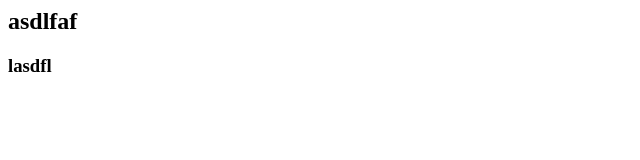
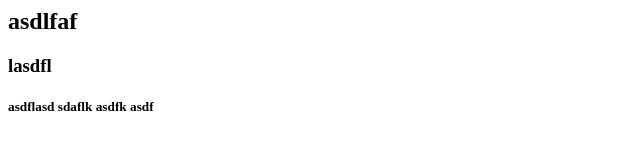
Before and after one commit to truongxuan6G/test, a plain HTML site: page index.html in a window 1280 px wide. Shown: the whole page, without its empty margins (0-640 px from the left). Drawn offline with Linux system fonts and the light colour scheme.

Commit message:
alter index.html

```diff
--- a/index.html
+++ b/index.html
@@ -1,2 +1,3 @@
 <h2> asdlfaf</h2>
 <h3>lasdfl </h3>
+<h5> asdflasd sdaflk asdfk asdf</h5>
```
